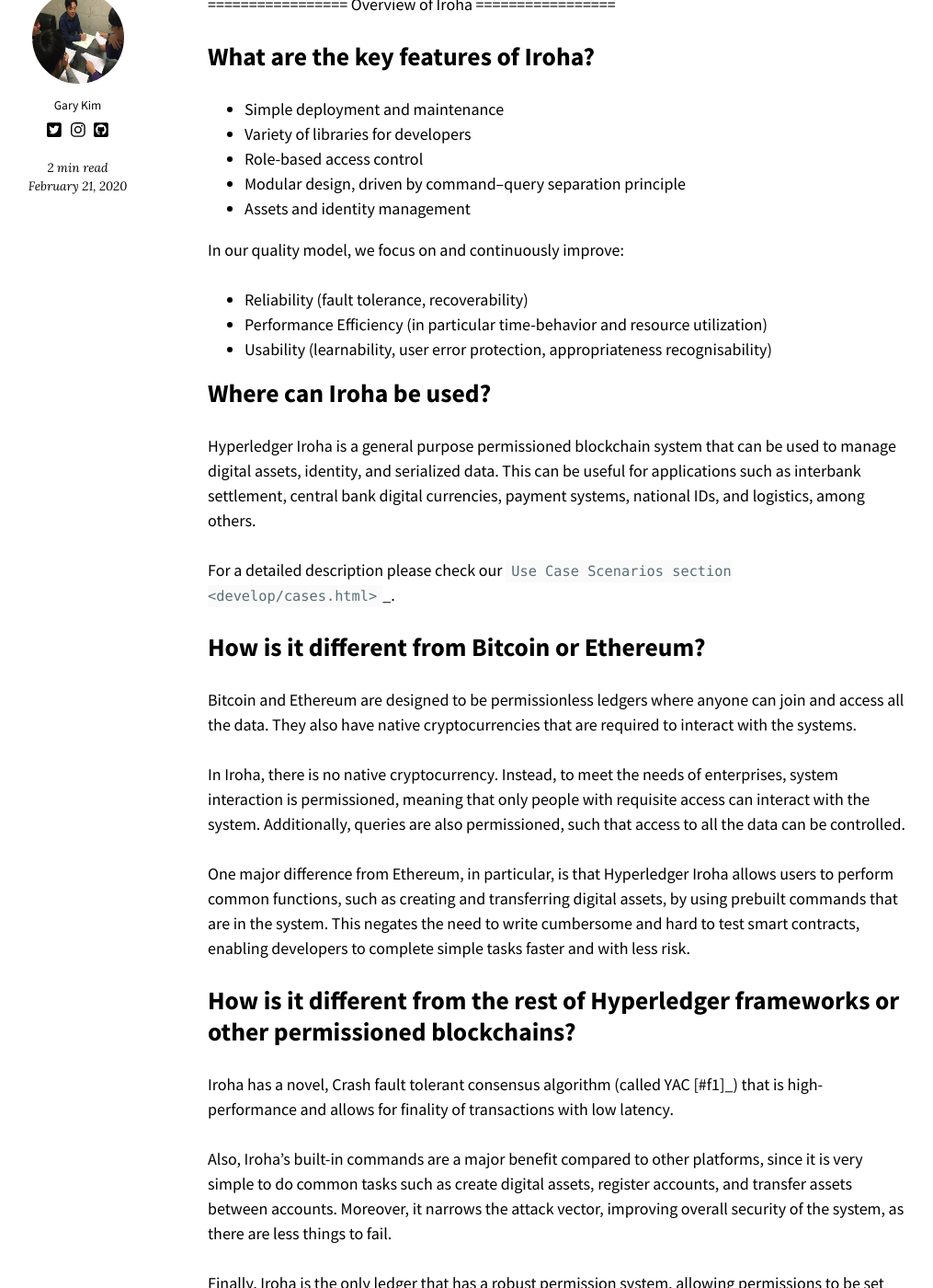
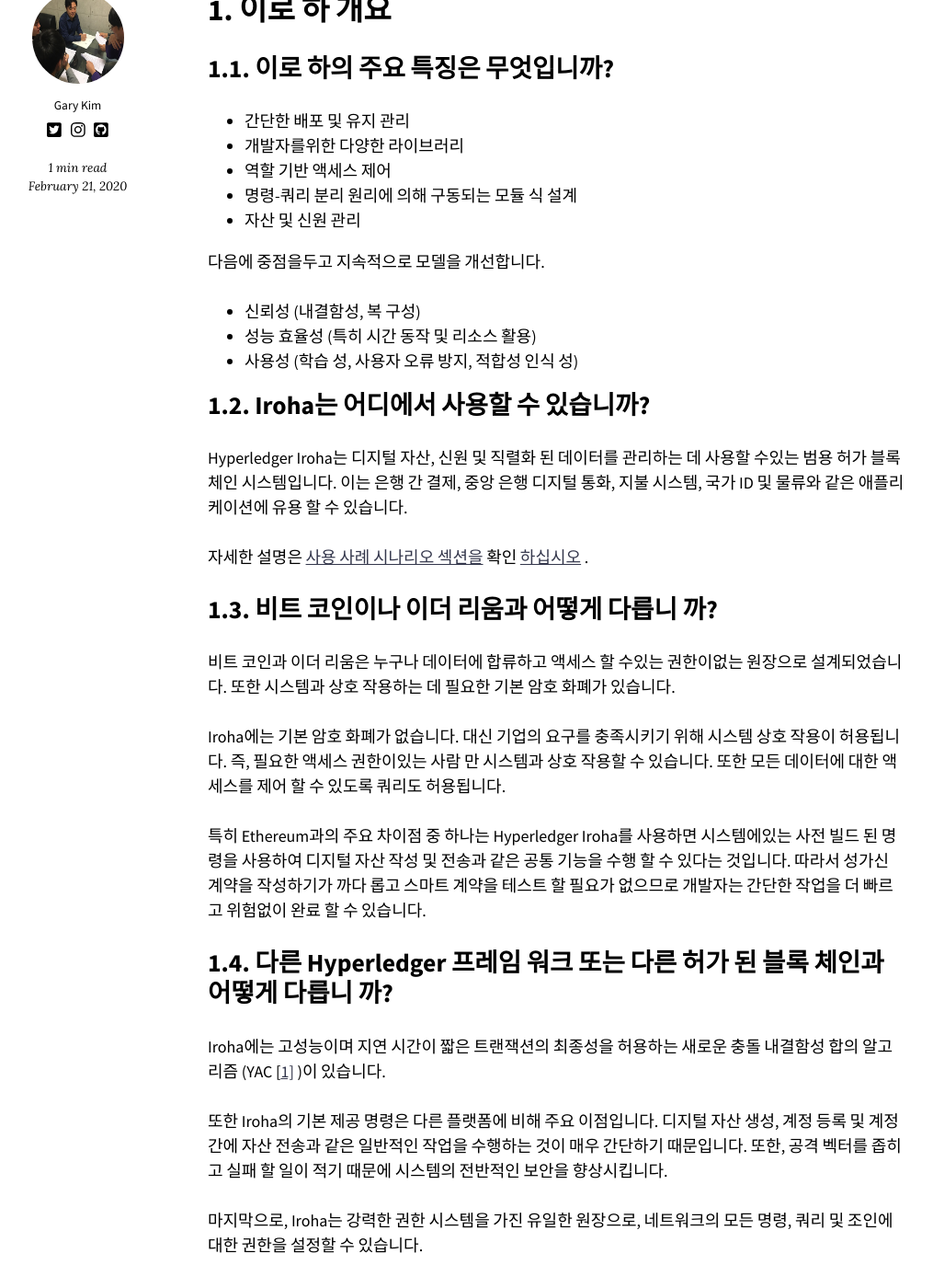
Before and after one commit to TaeKyoungKim/TaeKyoungKim.github.io, a Jekyll site: the page built from _posts/2020-02-21-post-iroha.md, in a window 1280 px wide and 1400 px high, scrolled down 477 px. Shown: the whole window at 92% size, without its empty margins (149-1164 px from the left). Built offline with Jekyll 4.4.1, drawn with Linux system fonts in a browser that asks for light colours; nearby versions of some CDN libraries; some of the changed text lies outside the part shown.

Commit message:
Update 2020-02-21-post-iroha.md

```diff
--- a/_posts/2020-02-21-post-iroha.md
+++ b/_posts/2020-02-21-post-iroha.md
@@ -1,59 +1,47 @@
-=================
-Overview of Iroha
-=================
+# 1. 이로 하 개요
 
-What are the key features of Iroha?
------------------------------------
+## 1.1. 이로 하의 주요 특징은 무엇입니까?
 
-- Simple deployment and maintenance
-- Variety of libraries for developers
-- Role-based access control
-- Modular design, driven by command–query separation principle
-- Assets and identity management
+- 간단한 배포 및 유지 관리
+- 개발자를위한 다양한 라이브러리
+- 역할 기반 액세스 제어
+- 명령-쿼리 분리 원리에 의해 구동되는 모듈 식 설계
+- 자산 및 신원 관리
 
-In our quality model, we focus on and continuously improve:
+다음에 중점을두고 지속적으로 모델을 개선합니다.
 
-- Reliability (fault tolerance, recoverability)
-- Performance Efficiency (in particular time-behavior and resource utilization)
-- Usability (learnability, user error protection, appropriateness recognisability)
+- 신뢰성 (내결함성, 복 구성)
+- 성능 효율성 (특히 시간 동작 및 리소스 활용)
+- 사용성 (학습 성, 사용자 오류 방지, 적합성 인식 성)
 
-Where can Iroha be used?
-------------------------
+## 1.2. Iroha는 어디에서 사용할 수 있습니까?
 
-Hyperledger Iroha is a general purpose permissioned blockchain system that can be used to manage digital assets, identity, and serialized data.
-This can be useful for applications such as interbank settlement, central bank digital currencies, payment systems, national IDs, and logistics, among others.
+Hyperledger Iroha는 디지털 자산, 신원 및 직렬화 된 데이터를 관리하는 데 사용할 수있는 범용 허가 블록 체인 시스템입니다. 이는 은행 간 결제, 중앙 은행 디지털 통화, 지불 시스템, 국가 ID 및 물류와 같은 애플리케이션에 유용 할 수 있습니다.
 
-For a detailed description please check our `Use Case Scenarios section <develop/cases.html>`_.
+자세한 설명은 [사용 사례 시나리오 섹션을](https://iroha.readthedocs.io/en/latest/develop/cases.html) 확인 [하십시오](https://iroha.readthedocs.io/en/latest/develop/cases.html) .
 
-How is it different from Bitcoin or Ethereum?
----------------------------------------------
+## 1.3. 비트 코인이나 이더 리움과 어떻게 다릅니 까?
 
-Bitcoin and Ethereum are designed to be permissionless ledgers where anyone can join and access all the data.
-They also have native cryptocurrencies that are required to interact with the systems.
+비트 코인과 이더 리움은 누구나 데이터에 합류하고 액세스 할 수있는 권한이없는 원장으로 설계되었습니다. 또한 시스템과 상호 작용하는 데 필요한 기본 암호 화폐가 있습니다.
 
-In Iroha, there is no native cryptocurrency. Instead, to meet the needs of enterprises, system interaction is permissioned, meaning that only people with requisite access can interact with the system. Additionally, queries are also permissioned, such that access to all the data can be controlled.
+Iroha에는 기본 암호 화폐가 없습니다. 대신 기업의 요구를 충족시키기 위해 시스템 상호 작용이 허용됩니다. 즉, 필요한 액세스 권한이있는 사람 만 시스템과 상호 작용할 수 있습니다. 또한 모든 데이터에 대한 액세스를 제어 할 수 있도록 쿼리도 허용됩니다.
 
+특히 Ethereum과의 주요 차이점 중 하나는 Hyperledger Iroha를 사용하면 시스템에있는 사전 빌드 된 명령을 사용하여 디지털 자산 작성 및 전송과 같은 공통 기능을 수행 할 수 있다는 것입니다. 따라서 성가신 계약을 작성하기가 까다 롭고 스마트 계약을 테스트 할 필요가 없으므로 개발자는 간단한 작업을 더 빠르고 위험없이 완료 할 수 있습니다.
 
-One major difference from Ethereum, in particular, is that Hyperledger Iroha allows users to perform common functions, such as creating and transferring digital assets, by using prebuilt commands that are in the system.
-This negates the need to write cumbersome and hard to test smart contracts, enabling developers to complete simple tasks faster and with less risk.
+## 1.4. 다른 Hyperledger 프레임 워크 또는 다른 허가 된 블록 체인과 어떻게 다릅니 까?
 
-How is it different from the rest of Hyperledger frameworks or other permissioned blockchains?
-----------------------------------------------------------------------------------------------
+Iroha에는 고성능이며 지연 시간이 짧은 트랜잭션의 최종성을 허용하는 새로운 충돌 내결함성 합의 알고리즘 (YAC [[1\]](https://iroha.readthedocs.io/en/latest/overview.html#f1) )이 있습니다.
 
-Iroha has a novel, Crash fault tolerant consensus algorithm (called YAC [#f1]_) that is high-performance and allows for finality of transactions with low latency.
+또한 Iroha의 기본 제공 명령은 다른 플랫폼에 비해 주요 이점입니다. 디지털 자산 생성, 계정 등록 및 계정간에 자산 전송과 같은 일반적인 작업을 수행하는 것이 매우 간단하기 때문입니다. 또한, 공격 벡터를 좁히고 실패 할 일이 적기 때문에 시스템의 전반적인 보안을 향상시킵니다.
 
-Also, Iroha's built-in commands are a major benefit compared to other platforms, since it is very simple to do common tasks such as create digital assets, register accounts, and transfer assets between accounts.
-Moreover, it narrows the attack vector, improving overall security of the system, as there are less things to fail.
+마지막으로, Iroha는 강력한 권한 시스템을 가진 유일한 원장으로, 네트워크의 모든 명령, 쿼리 및 조인에 대한 권한을 설정할 수 있습니다.
 
-Finally, Iroha is the only ledger that has a robust permission system, allowing permissions to be set for all commands, queries, and joining of the network.
+| [[1\]](https://iroha.readthedocs.io/en/latest/overview.html#id1) | 또 다른 합의 |
+| ------------------------------------------------------------ | :----------- |
+|                                                              |              |
 
-.. [#f1] Yet Another Consensus
+## 1.5. Iroha를 중심으로 응용 프로그램을 만드는 방법은 무엇입니까?
 
-How to create applications around Iroha?
-----------------------------------------
+블록 체인의 힘을 응용 프로그램에 적용하려면 먼저 Iroha 피어와 인터페이스하는 방법을 생각해야합니다. 트랜잭션과 쿼리가 정확히 무엇인지, 응용 프로그램 사용자가 어떻게 상호 작용해야하는지 설명하는 [개념 및 아키텍처 섹션](https://iroha.readthedocs.io/en/latest/concepts_architecture/index.html) 을 확인하는 것이 좋습니다 .
 
-In order to bring the power of blockchain into your application, you should think first of how it is going to interface with Iroha peers.
-A good start is to check `Concepts and Architecture section <concepts_architecture/index.html>`_, explaining what exactly is a transaction and query, and how users of your application are supposed to interact with it.
-
-We also have several client libraries which provide tools for developers to form building blocks, such as signatures, commands,
-send messages to Iroha peers and check the status.
+또한 개발자가 서명, 명령, Iroha 동료에게 메시지를 보내고 상태를 확인하는 등 빌딩 블록을 구성 할 수있는 도구를 제공하는 여러 클라이언트 라이브러리가 있습니다.
```
